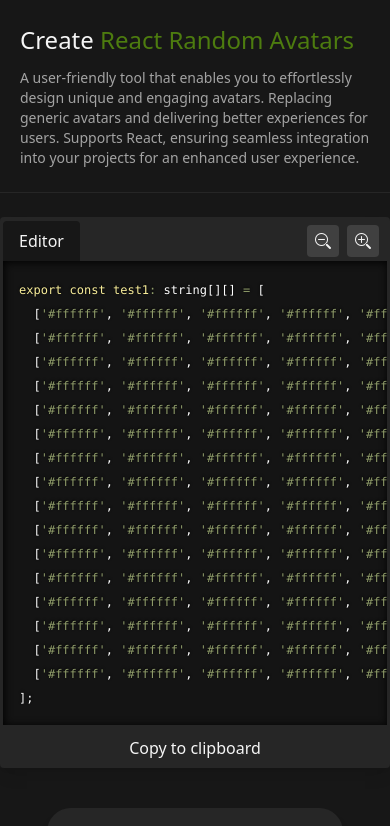
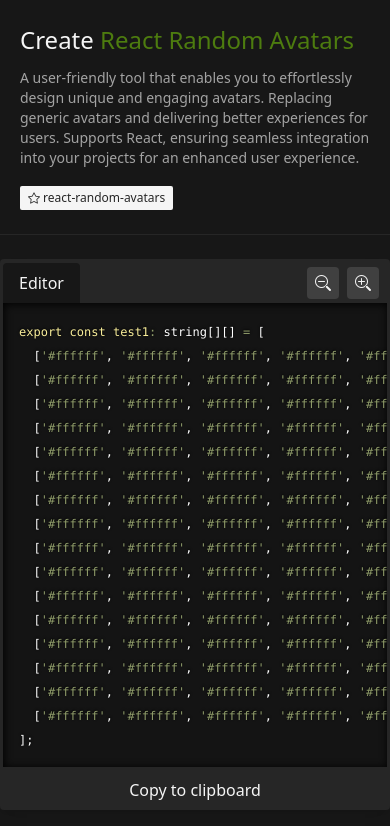
Before and after one commit to sagi403/create-random-avatar, a React (Create React App) app: page / in a window 390 px wide. Shown: the top 826 px of the page. Built offline with nearby package versions, Linux system fonts and the light colour scheme.

Commit message:
Adding link to the Github repo

```diff
--- a/src/screens/MainScreen.jsx
+++ b/src/screens/MainScreen.jsx
@@ -12,15 +12,27 @@
   return (
     <div className="bg-neutral-900 flex flex-col min-h-screen lg:py-3">
       <div className="container mx-auto flex-grow">
-        <h1 className="text-2xl pt-6 mb-3 text-neutral-100 px-5 md:px-0 ">
+        <h1 className="text-2xl pt-6 mb-3 text-neutral-100 px-5 md:px-0">
           Create <span className="text-lime-700">React Random Avatars</span>
         </h1>
-        <p className="text-sm mb-6 text-neutral-400 px-5 md:px-0 w-full md:w-3/5">
-          A user-friendly tool that enables you to effortlessly design unique
-          and engaging avatars. Replacing generic avatars and delivering better
-          experiences for users. Supports React, ensuring seamless integration
-          into your projects for an enhanced user experience.
-        </p>
+        <div className="flex flex-col md:flex-row items-start md:items-center mb-6 justify-between">
+          <p className="text-sm text-neutral-400 px-5 md:px-0 w-full md:w-3/5">
+            A user-friendly tool that enables you to effortlessly design unique
+            and engaging avatars. Replacing generic avatars and delivering
+            better experiences for users. Supports React, ensuring seamless
+            integration into your projects for an enhanced user experience.
+          </p>
+          <a
+            href="https://github.com/sagi403/react-random-avatars"
+            target="_blank"
+            rel="noopener noreferrer"
+            className="mt-4 md:mt-0 md:mr-14"
+          >
+            <button className="bg-neutral-100 text-neutral-800 text-xs px-2 py-1 rounded-sm hover:bg-neutral-200 mx-5 md:mx-0">
+              <i className="bi bi-star"></i> react-random-avatars
+            </button>
+          </a>
+        </div>
         <hr className="border-neutral-800" />
         <div className="flex flex-col lg:flex-row my-6">
           <div className="lg:w-1/2 lg:pr-4">
```
